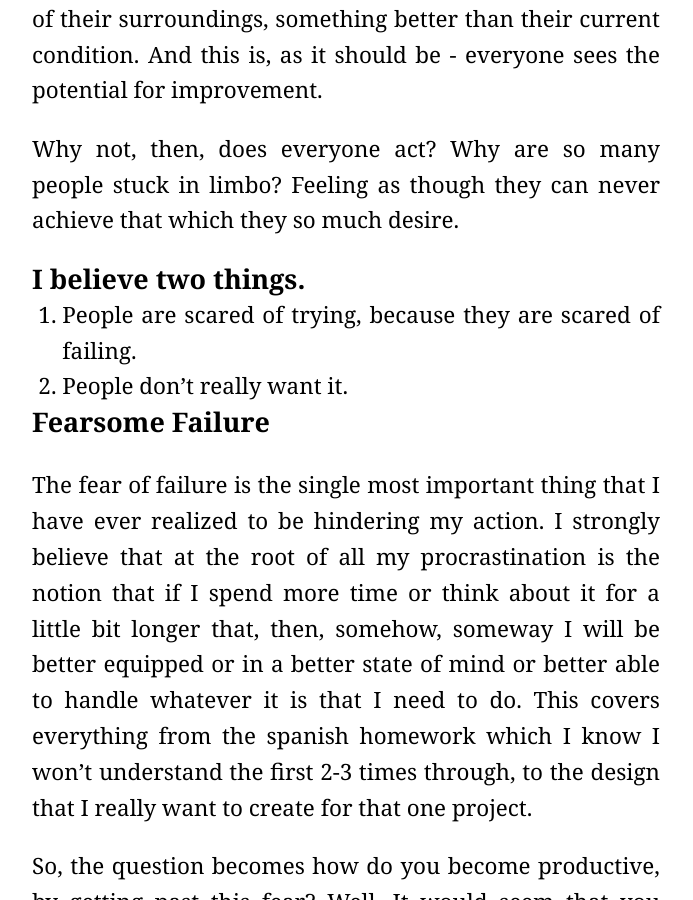
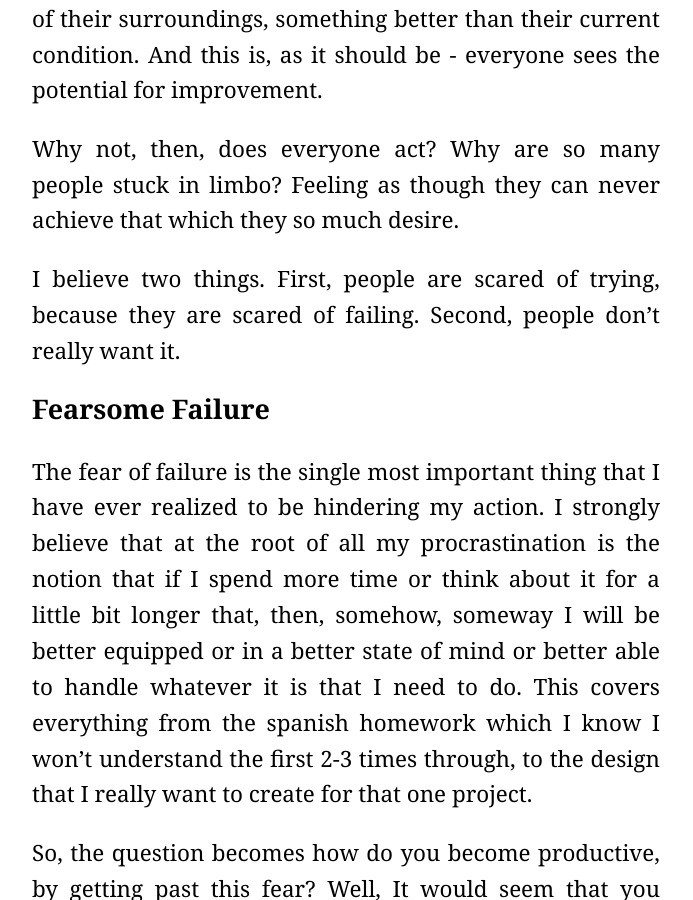
Before and after one commit to samcal/thenewrad.io, a Jekyll site: the page built from _posts/2014-03-03-playing-to-win.markdown, in a window 1280 px wide and 900 px high, scrolled down 329 px. Shown: the whole window, without its empty margins (294-987 px from the left). Built offline with Jekyll 4.4.1, drawn with Linux system fonts in a browser that asks for light colours; Markdown is read by kramdown in place of the engine named in the settings.

Commit message:
changed numbering for two things to a sentence

```diff
--- a/_posts/2014-03-03-playing-to-win.markdown
+++ b/_posts/2014-03-03-playing-to-win.markdown
@@ -12,9 +12,7 @@ Everybody wants to improve. All people are in search of something; some attribut
 
 Why not, then, does everyone act? Why are so many people stuck in limbo? Feeling as though they can never achieve that which they so much desire.
 
-## I believe two things.
-1. People are scared of trying, because they are scared of failing.
-2. People don’t really want it.
+I believe two things. First, people are scared of trying, because they are scared of failing. Second, people don’t really want it.
 
 # Fearsome Failure
 The fear of failure is the single most important thing that I have ever realized to be hindering my action. I strongly believe that at the root of all my procrastination is the notion that if I spend more time or think about it for a little bit longer that, then, somehow, someway I will be better equipped or in a better state of mind or better able to handle whatever it is that I need to do. This covers everything from the spanish homework which I know I won’t understand the first 2-3 times through, to the design that I really want to create for that one project.
```
